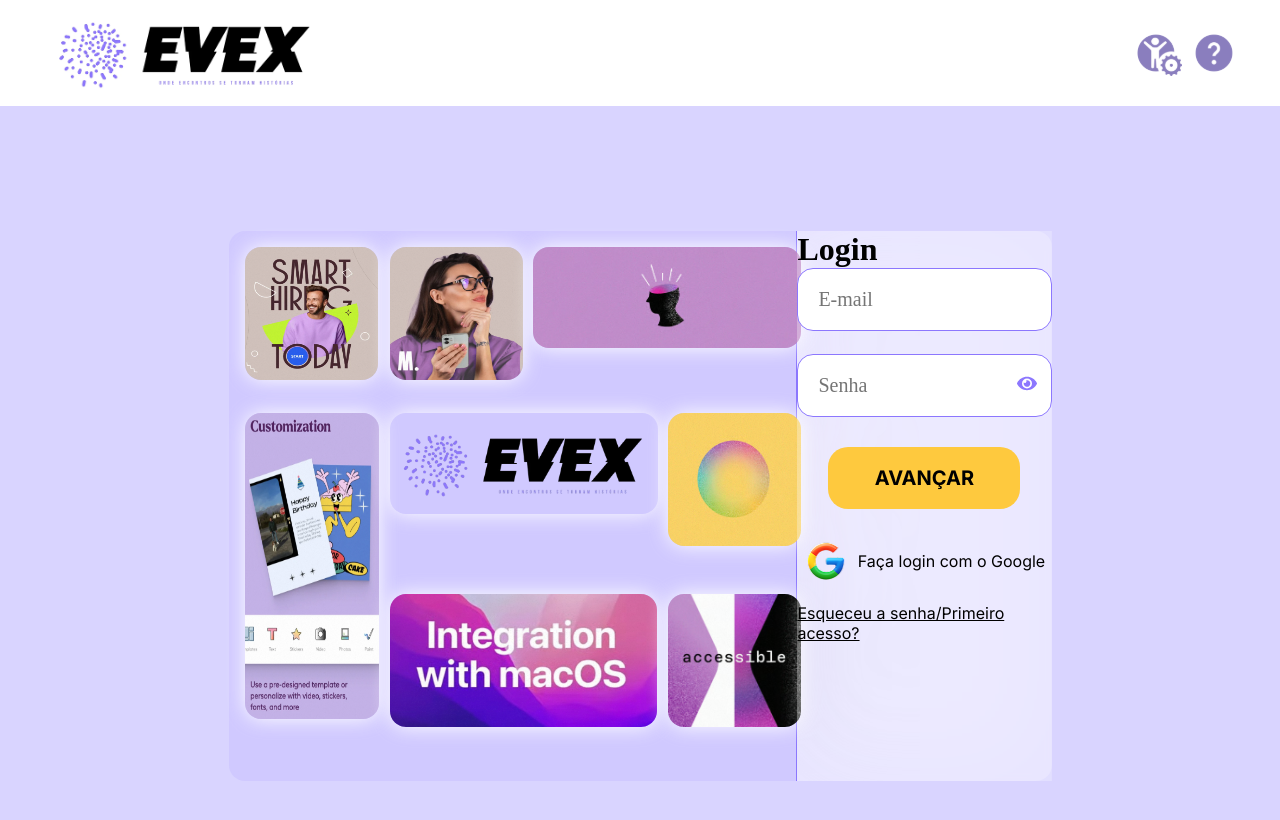
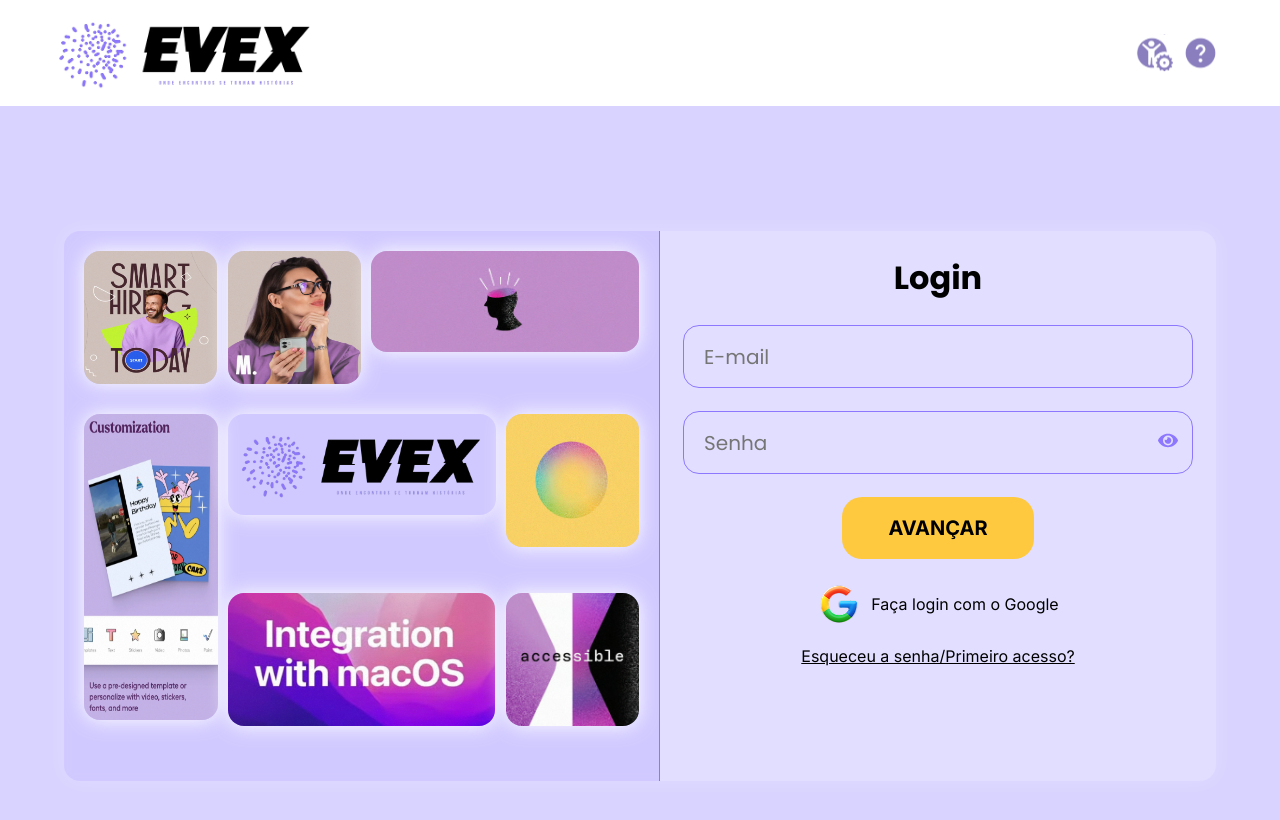
Before and after one commit to HynaellAlves/evex, a Next.js app: page /Login in a window 1280 px wide. Shown: the top 820 px of the page. Built offline with nearby package versions, Linux system fonts and the light colour scheme.

Commit message:
fix: Ajuste do form | Aplicanto estilização restante

```diff
--- a/src/components/Form/form.module.css
+++ b/src/components/Form/form.module.css
@@ -1,16 +1,18 @@
 .box_form{
     display: flex;
+    width: 100%;
+    height: 100%;
     flex-direction: column;
     gap: 23px;
-    max-width: 451px;
     align-items: center;
-    gap: 30px;
+
+
 }
 .box_input{
     display: flex;
+    width: 100%;
     flex-direction: column;
     gap: 23px;
-    width: 100%;
 }
 .box_form input{
     height: 63px;
@@ -18,7 +20,7 @@
     border-radius: 16px;
     border: 1px solid var(--color-primary);
     padding: 20px;
-    font-family: var(--font-roboto);
+    font-family: var(--font-poppins);
     font-size: 20px;
     width: 100%;
     box-sizing: border-box;
@@ -50,9 +52,15 @@
     text-decoration: underline;
     color: var(--color-text);
 }
-.box_form input.input_error {
+
+ .input_error {
     background-color: var(--color-error);
 }
+
+.input_ok {
+    background-color: transparent;
+}
+
 .input_container {
     display: flex;
     position: relative;
--- a/src/components/Form/index.tsx
+++ b/src/components/Form/index.tsx
@@ -7,8 +7,11 @@
 import styles from "./form.module.css";
 import { useLoginForm } from "@/functions/requests";
 
+type formProps = {
+  title?: string
+}
 
-export default function Form() {
+export default function Form(props: formProps) {
   const {
     register,
     handleSubmit,
@@ -20,14 +23,14 @@
   }
 
   return (
-    <>
     <form className={styles.box_form} onSubmit={handleSubmit(onSubmit)}>
+      <h1 style={{ fontFamily: 'var(--font-poppins)' }}>{props.title}</h1>
       <div className={styles.box_input}>
         <Input
         {...register("email")}
         type="email"
-          placeholder={errors.email ? "Email ou senha incorretos" : "E-mail"}
-          className={errors.email ? styles.input_error : ""}
+        placeholder={errors.email ? "E-mail ou senha incorretos" : "E-mail"}
+        className={errors.email ? styles.input_error : styles.input_ok}
         name="email"
         autoComplete="username"
         />
@@ -36,12 +39,12 @@
           {...register("senha")}
           type="password"
           placeholder={errors.senha ? "Email ou senha incorretos" : "Senha"}
-          className={errors.senha ? styles.input_error : ""}
+          className={errors.senha ? styles.input_error : styles.input_ok}
           name="senha"
           autoComplete="current-password"
         />
       </div>
-        <Button/>
+      <Button />
 
       <div className={styles.box_hyperlink}>
         <div className={styles.hyperlink_google}>
@@ -53,6 +56,5 @@
         </a>
       </div>
     </form>
-    </>
   );
 }
--- a/src/components/Frame/frame.module.css
+++ b/src/components/Frame/frame.module.css
@@ -2,12 +2,12 @@
     display: grid;
     width: auto;
     height: 100%;
-    padding: 2%;
+    padding: 20px;
     max-height: 613px;
     background-color: #8C77FE33;
     border-right: 1px solid #8b77fe;
     border-radius: 16px 0 0 16px;
-    gap: 2%;
+    gap: 10px;
     grid-template-columns: repeat(4, auto);
     grid-template-rows: repeat(3, auto);
     grid-template-areas:
@@ -57,7 +57,7 @@
     }
 }
 
-@media screen and (max-width: 1160px) {
+@media screen and (max-width: 1032px) {
     .frame{
         display: none;
     }
--- a/src/components/Image/index.tsx
+++ b/src/components/Image/index.tsx
@@ -12,8 +12,12 @@
 
 export default function Image(props: imageProps) {
     return (
-        <div id={props.id} style={{ maxHeight: props.height, maxWidth: props.width, minWidth: props.width, minHeight: props.height }} className={props.class}>
+        <div id={props.id} style={{ maxHeight: props.height, maxWidth: props.width, width: props.width, height: props.height }} className={props.class}>
             <a href={props.href}><Img style={{ maxHeight: '100%', maxWidth: '100%' }} src={props.src || '/img_empty.png'} alt={props.alt || "Image"} width={props.width} height={props.height} /></a>
         </div>
+        // <div id={props.id} style={{ maxHeight: props.height, maxWidth: props.width, width: props.width, height: props.height}} className={props.class}>
+        //     <a href={props.href}><img style={{ maxHeight: '100%', maxWidth: '100%', width: '100%', height: '100%' }} src={props.src || '/img_empty.png'} alt={props.alt || "Image"}/></a>
+        // </div>
+
     );
 }
--- a/src/components/Input/index.tsx
+++ b/src/components/Input/index.tsx
@@ -6,8 +6,8 @@
 
 type InputProps = React.InputHTMLAttributes<HTMLInputElement>;
 
-interface module{
-  class:string
+interface module {
+  class: string
 };
 
 export default function Input({ type, ...props }: InputProps) {
--- a/src/pages/Login/index.tsx
+++ b/src/pages/Login/index.tsx
@@ -11,8 +11,7 @@
             <div className={styles.login_content}>
                 <Frame />
                 <div className={styles.form_content}>
-                    <h1>Login</h1>
-                    <Form />
+                    <Form title='Login' />
                 </div>
             </div>
         </div>
--- a/src/pages/Login/login.module.css
+++ b/src/pages/Login/login.module.css
@@ -26,29 +26,28 @@
 
     .login_content {
         display: flex;
-        width: auto;
+        width: 90%;
         height: 90%;
         max-width: 1231px;
         max-height: 550px;
         border-radius: 16px;
-        background-color: #ffffff36;
+        background-color: #ffffff3b;
+        box-shadow: 0 0 20px #ffffff2f;
         border-radius: 16px;
         backdrop-filter: blur(5px);
-        -webkit-backdrop-filter: blur(5px);
         z-index: 1;
 
         .form_content {
-            width: 40%;
+            width: 100%;
             height: 100%;
-            max-width: 537px;
-            background-color: rgba(255, 255, 255, 0.212);
-            backdrop-filter: blur(50px);
-            -webkit-backdrop-filter: blur(50px);
+            padding: 2%;
         }
     }
 }
 
-@media screen and (max-width: 1160px) {
-    .login_content{
+@media screen and (max-width: 1032px) {
+
+  .login .login_content {
+        width: 70%;
     }
 }
```
Lines whose indentation alone changed are shown as unchanged.
